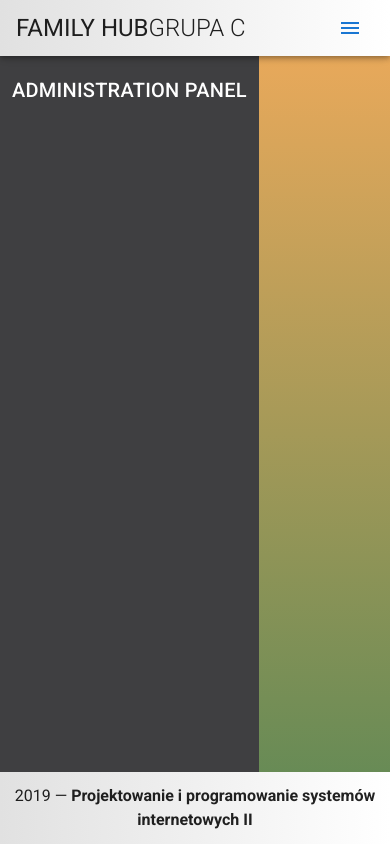
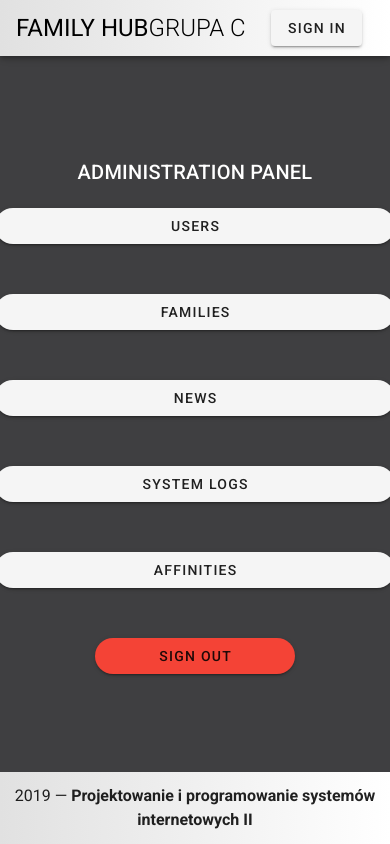
Before and after one commit to bl4cksugar/family-hub, a Vue app: page /admin in a window 390 px wide. Shown: the top 844 px of the page. Built offline with nearby package versions, Linux system fonts and the light colour scheme.

Commit message:
dodałam modal do logowania na mobilce

```diff
--- a/src/App.vue
+++ b/src/App.vue
@@ -1,9 +1,16 @@
 <template>
 	<v-app>
-		<nav-bar></nav-bar>
-		<v-content>
-			<router-view></router-view>
-		</v-content>
+		<nav-bar :isLoginPage="isLoginPage"></nav-bar>
+		<v-container fluid class="pa-0">
+			<div class="row">
+				<div v-if="!isLoginPage" class="col-xs-12 col-sm-4 px-0">
+					<sidemenu></sidemenu>
+				</div>
+				<div class="col-xs-12 px-0" :class="appStyle">
+					<router-view @isLoginPage="changePage"></router-view>
+				</div>
+			</div>
+		</v-container>
 		<b-footer></b-footer>
 	</v-app>
 </template>
@@ -11,14 +18,30 @@
 <script>
 import NavBar from "./components/navbar";
 import BFooter from "./components/footer";
+import sidemenu from "./components/sidemenu";
+import { METHODS } from "http";
 export default {
 	name: "App",
 	data() {
-		return {};
+		return {
+			isLoginPage: false
+		};
 	},
 	components: {
 		NavBar,
-		BFooter
+		BFooter,
+		sidemenu
+	},
+	computed: {
+		appStyle() {
+			return this.isLoginPage ? "col-sm-12" : "col-sm-8";
+		}
+	},
+
+	methods: {
+		changePage(state) {
+			this.isLoginPage = state;
+		}
 	}
 };
 </script>
--- a/src/components/footer.vue
+++ b/src/components/footer.vue
@@ -1,9 +1,5 @@
 <template>
-	<v-footer
-		padless
-		fixed
-		style="background-image:linear-gradient(to right,rgb(225,225,225),rgb(255,255,255));"
-	>
+	<v-footer padless fixed class="foot">
 		<v-col class="text-center" cols="12">
 			{{ new Date().getFullYear() }} —
 			<strong>Projektowanie i programowanie systemów internetowych II</strong>
@@ -15,3 +11,12 @@ export default {
 	name: "b-footer"
 };
 </script>
+<style scoped>
+.foot {
+	background-image: linear-gradient(
+		to right,
+		rgb(225, 225, 225),
+		rgb(255, 255, 255)
+	) !important;
+}
+</style>
--- a/src/components/login.vue
+++ b/src/components/login.vue
@@ -21,6 +21,7 @@
 					hide-details
 					v-model="password"
 					label="password"
+					type="password"
 					prepend-inner-icon="fas fa-key"
 					@click:append="show1 = !show1"
 				></v-text-field>
@@ -31,18 +32,6 @@
 			<v-btn @click="login">
 				<span>SIGN UP</span>
 			</v-btn>
-		</v-col>
-		<v-col sm="2" justify-self="center" align-self="center" class="hidden-md-and-up">
-			<v-menu offset-y>
-				<template v-slot:activator="{ on }">
-					<v-app-bar-nav-icon color="primary" dark v-on="on"></v-app-bar-nav-icon>
-				</template>
-				<v-list>
-					<v-list-item v-for="(item, index) in items" :key="index" @click="login">
-						<v-list-item-title>{{ item.title }}</v-list-item-title>
-					</v-list-item>
-				</v-list>
-			</v-menu>
 		</v-col>
 	</v-row>
 </template>
@@ -58,13 +47,7 @@ export default {
 		return {
 			show1: false,
 			password: "",
-			nickname: "",
-			items: [
-				{ title: "Click Me" },
-				{ title: "Click Me" },
-				{ title: "Click Me" },
-				{ title: "Click Me 2" }
-			]
+			nickname: ""
 		};
 	},
 
--- a/src/components/navbar.vue
+++ b/src/components/navbar.vue
@@ -5,19 +5,102 @@
 		style="background-image:linear-gradient(to right,rgb(225,225,225),rgb(255,255,255));"
 	>
 		<v-toolbar-title class="headline text-uppercase">
-			<span>Family HUB</span>
-			<span class="font-weight-light">grupa C</span>
+			<router-link to="/" tag="a">
+				<span>Family HUB</span>
+				<span class="font-weight-light">grupa C</span>
+			</router-link>
 		</v-toolbar-title>
 		<v-spacer></v-spacer>
-		<login></login>
+		<login v-if="isLoginPage"></login>
+		<v-col sm="2" justify-self="center" align-self="center" class="hidden-md-and-up">
+			<v-dialog v-model="dialog" max-width="450px">
+				<template v-slot:activator="{ on }">
+					<v-btn v-on="on" @click="login">
+						<span>SIGN IN</span>
+					</v-btn>
+					<!-- <v-app-bar-nav-icon color="primary" dark v-on="on"></v-app-bar-nav-icon> -->
+				</template>
+				<v-container
+					style="background:rgba(255,255,255,0.75)"
+					class="d-flex align-center justify-center"
+				>
+					<v-col cols="10">
+						<v-row>
+							<v-text-field
+								style="margin:10px"
+								background-color="white"
+								solo
+								hide-details
+								v-model="nickname"
+								label="login"
+								prepend-inner-icon="fas fa-user-circle"
+							></v-text-field>
+						</v-row>
+						<v-row>
+							<v-text-field
+								style="margin:10px"
+								background-color="white"
+								solo
+								hide-details
+								v-model="password"
+								label="password"
+								type="password"
+								prepend-inner-icon="fas fa-key"
+								@click:append="show1 = !show1"
+							></v-text-field>
+						</v-row>
+						<v-row>
+							<v-btn @click="login" style="margin:10px">
+								<span>SIGN UP</span>
+							</v-btn>
+						</v-row>
+					</v-col>
+				</v-container>
+			</v-dialog>
+		</v-col>
 	</v-app-bar>
 </template>
+
 <script>
 import login from "./login";
 export default {
 	name: "navbar",
+	props: {
+		isLoginPage: {
+			type: Boolean,
+			required: true
+		}
+	},
+	data() {
+		return {
+			nickname: null,
+			password: null,
+			dialog: false
+		};
+	},
 	components: {
 		login: login
+	},
+
+	methods: {
+		login() {
+			let result = axios.post("addresshere", {
+				login: this.login,
+				password: this.password
+			});
+			result ? console.log("zalogowano") : console.log("błąd");
+		}
 	}
 };
 </script>
+
+<style scoped>
+.headline a {
+	text-decoration: none;
+	color: black;
+}
+
+.v-dialog--active {
+	background: white !important;
+}
+</style>
--- a/src/components/registration.vue
+++ b/src/components/registration.vue
@@ -57,6 +57,18 @@
 					@click:append="show1 = !show1"
 				></v-text-field>
 
+				<v-text-field
+					background-color="rgba(255, 255, 255, 0.9)"
+					color="grey"
+					outlined
+					v-model="repeatpassword"
+					:rules="[rules.required, rules.min]"
+					:type="show1 ? 'text' : 'password'"
+					label="repeat password"
+					prepend-inner-icon="fas fa-key"
+					@keyup.enter="submit"
+				></v-text-field>
+
 				<v-menu
 					ref="menu"
 					v-model="menu"
@@ -100,6 +112,7 @@ export default {
 		return {
 			show1: false,
 			password: "",
+			repeatpassword: "",
 			nickname: "",
 			login: "",
 			name: "",
@@ -107,6 +120,7 @@ export default {
 			email: "",
 			date: null,
 			menu: false,
+
 			rules: {
 				required: value => !!value || "Required.",
 				min: v => v.length >= 8 || "Min 8 characters",
@@ -128,6 +142,48 @@ export default {
 	},
 
 	methods: {
+		submit() {
+			var that = this;
+			if (that.$refs.form.validate()) {
+				axios
+					.post("authentication/register", {
+						username: this.username,
+						password: this.password,
+						email: this.email,
+						name: this.name,
+						surname: this.surname,
+						postcode: this.postcode,
+						street: this.street,
+						housenumber: this.housenumber,
+						apartamentnumber: this.apartamentnumber,
+						ConfirmedPassword: this.ConfirmedPassword
+					})
+					.then(function(response) {
+						console.log(response.data);
+						if (!response.data.successful)
+							that.alert = {
+								state: true,
+								type: "error",
+								content: "Passwords must be the same!"
+							};
+						else
+							that.alert = {
+								state: true,
+								type: "success",
+								content: "You have successfully registered!"
+							};
+						that.clear();
+					})
+					.catch(function() {
+						that.alert = {
+							state: true,
+							type: "error",
+							content: "Something goes wrong! Try again"
+						};
+					});
+			}
+		},
+
 		save(date) {
 			this.$refs.menu.save(date);
 		},
@@ -137,6 +193,7 @@ export default {
 				surname: this.surname,
 				email: this.email,
 				password: this.password,
+				repeatpassword: this.repeatpassword,
 				birthday: this.date
 			});
 			result ? console.log("zarejestrowano") : console.log("błąd");
--- /dev/null
+++ b/src/components/sidemenu.vue
@@ -0,0 +1,63 @@
+<template>
+	<v-col class="sidemenu">
+		<div class="title text-center">ADMINISTRATION PANEL</div>
+		<div class="btn text-center">
+			<v-btn @click="signout" rounded width="400px">USERS</v-btn>
+		</div>
+
+		<div class="btn text-center">
+			<v-btn @click="signout" rounded width="400px">FAMILIES</v-btn>
+		</div>
+
+		<div class="btn text-center">
+			<v-btn @click="signout" rounded width="400px">NEWS</v-btn>
+		</div>
+
+		<div class="btn text-center">
+			<v-btn @click="signout" rounded width="400px">SYSTEM LOGS</v-btn>
+		</div>
+
+		<div class="btn text-center">
+			<v-btn @click="signout" rounded width="400px">AFFINITIES</v-btn>
+		</div>
+
+		<div class="btn text-center">
+			<v-btn @click="signout" rounded width="200px" color="red">SIGN OUT</v-btn>
+		</div>
+	</v-col>
+</template>
+
+
+<script>
+export default {
+	components: {},
+
+	methods: {
+		signout() {
+			let result = axios.post("addresshere", {
+				login: this.login,
+				password: this.password
+			});
+			result ? console.log("wylogowano") : console.log("błąd");
+		}
+	}
+};
+</script>
+
+<style scoped>
+.title {
+	color: white;
+	margin-top: 20px;
+	margin-bottom: 20px;
+}
+
+.sidemenu {
+	margin-top: 50px;
+	background-color: #3f3f41;
+	min-height: 90vh;
+	justify-content: center;
+	align-items: center;
+	display: flex;
+	flex-direction: column;
+}
+</style>
--- a/src/views/AdminPanel.vue
+++ b/src/views/AdminPanel.vue
@@ -1,43 +1,38 @@
 <template>
-	<v-container
-		class="box"
-		fluid
-		fill-height
-		style=" background-image:linear-gradient(rgb(242,171,91),rgb(91,136,85));"
-	>
+	<v-container class="box" fluid fill-height>
 		<v-row>
-			<div class="sidemenu">
-				<v-col sm="12" md="4">
-					<div class="headline mb-2 text-left title">ADMINISTRATION PANEL</div>
-				</v-col>
-			</div>
 			<v-col sm="12" md="8"></v-col>
 		</v-row>
 	</v-container>
 </template>
 
 <script>
-import { Slide } from "vue-burger-menu";
+export default {
+	components: {},
 
-export default {
-	components: {
-		Slide
+	methods: {
+		signout() {
+			let result = axios.post("addresshere", {
+				login: this.login,
+				password: this.password
+			});
+			result ? console.log("wylogowano") : console.log("błąd");
+		}
+	},
+	created() {
+		this.$emit("isLoginPage", false);
 	}
 };
 </script>
 
 <style scoped>
 .box {
-	min-height: 100vh;
-}
-
-.sidemenu {
-	background-color: #3f3f41;
 	min-height: 90vh;
-	min-width: 20%;
+	background-image: linear-gradient(rgb(242, 171, 91), rgb(91, 136, 85));
 }
 
 .title {
+	min-width: 20vw;
 	color: white;
 	margin-top: 20px;
 }
--- a/src/views/Home.vue
+++ b/src/views/Home.vue
@@ -17,13 +17,16 @@ import registration from "../components/registration";
 export default {
 	components: {
 		registration
+	},
+	created() {
+		this.$emit("isLoginPage", true);
 	}
 };
 </script>
 
 <style>
 .box {
-	min-height: 100vh;
+	min-height: 98vh;
 	background-image: linear-gradient(rgb(242, 171, 91), rgb(91, 136, 85));
 }
 .background-img {
```
Also changed, not shown: src/views/SideMenu/AFFINITIES.vue (added), src/views/SideMenu/FAMILIES.vue (added), src/views/SideMenu/NEWS.vue (added), src/views/SideMenu/USERS.vue (added), 1 other file (tests, documents, lock files or other folders).
